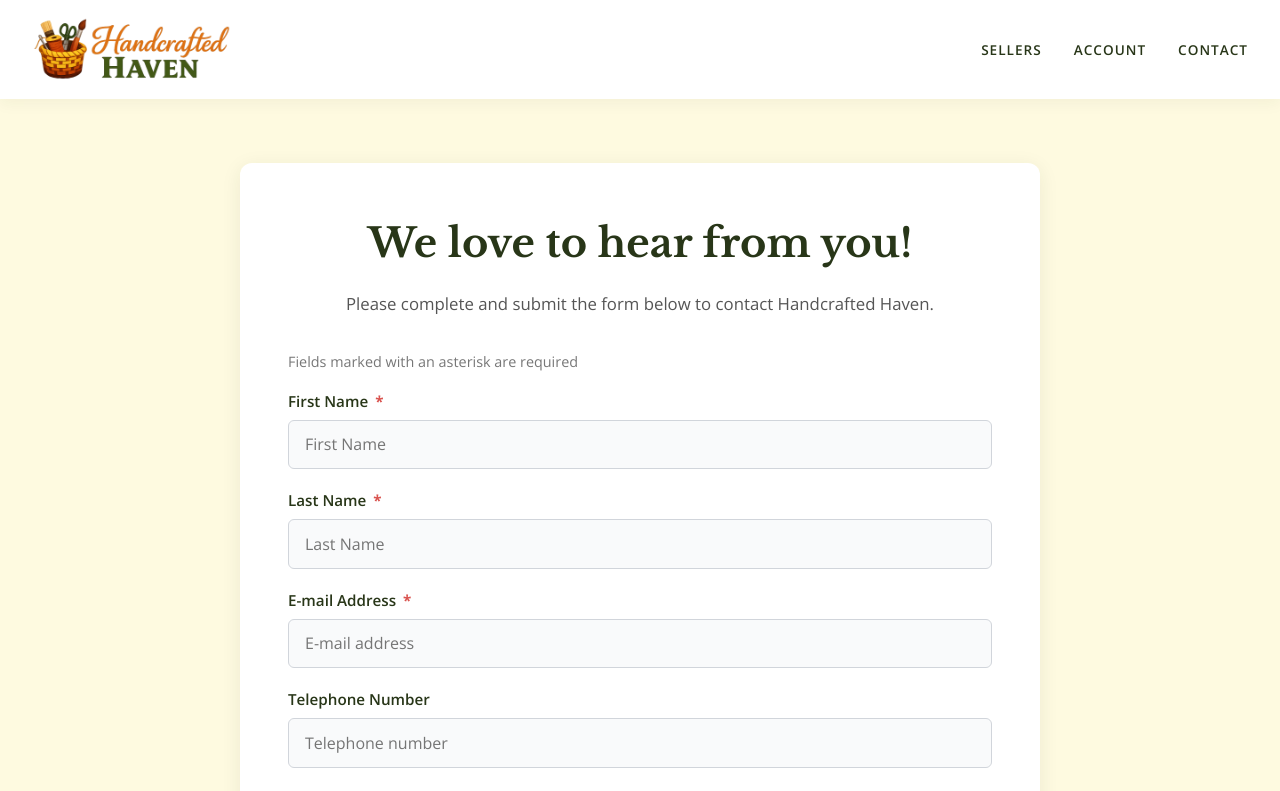
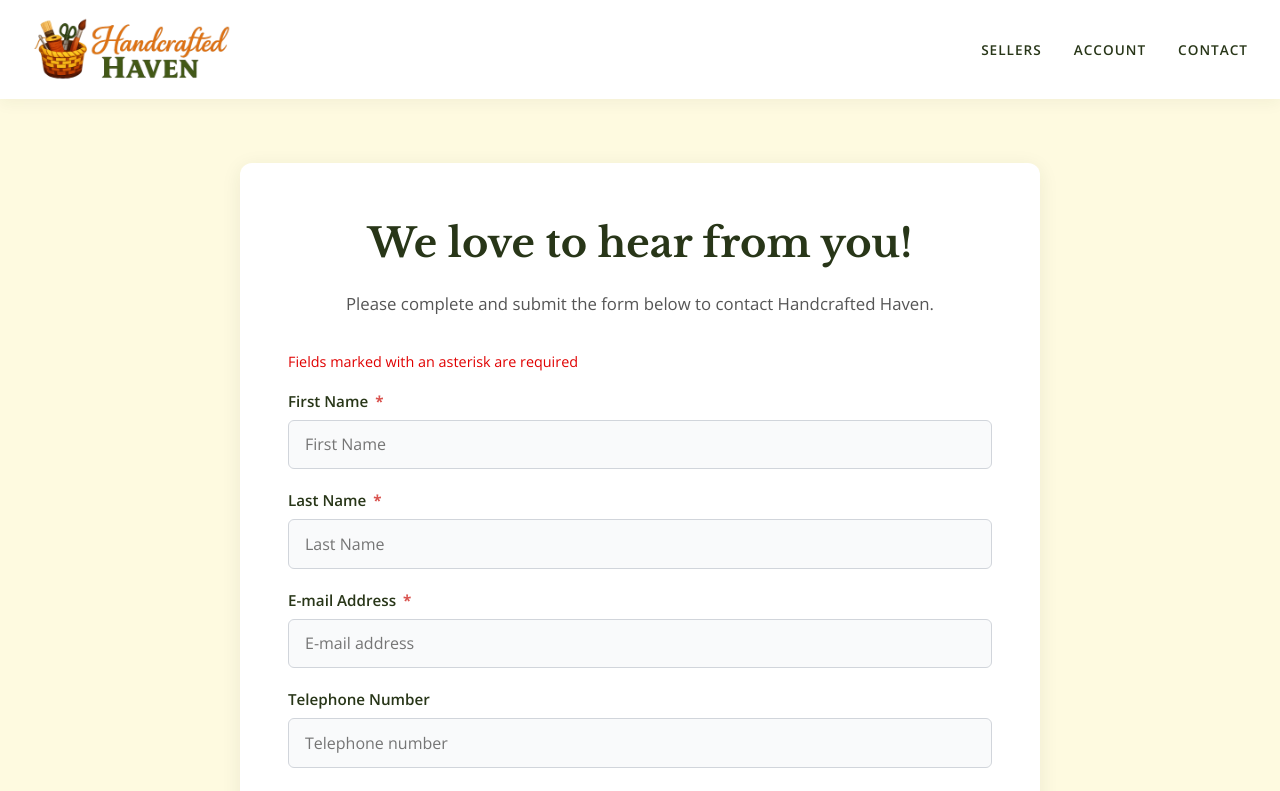
Before and after one commit to lcarlo23/wdd430-handcrafted-haven, a Next.js app: page /contact in a window 1280 px wide. Shown: the top 791 px of the page. Built offline with nearby package versions, Linux system fonts and the light colour scheme.

Commit message:
Improve accessibility on contact page

```diff
--- a/src/app/contact/contact.css
+++ b/src/app/contact/contact.css
@@ -31,7 +31,7 @@
 .contact-administrator-form + p,
 p:has(span[aria-label='required']) {
   font-size: 0.9rem;
-  color: #777;
+  color: #e00000;
   text-align: left;
   margin-bottom: 1rem;
 }
--- a/src/app/contact/page.tsx
+++ b/src/app/contact/page.tsx
@@ -9,10 +9,10 @@ export const metadata: Metadata = {
 
 export default function ContactPage() {
   return (
-    <div className="contact-page">
+    <main className="contact-page">
       <h1>We love to hear from you!</h1>
       <p>Please complete and submit the form below to contact Handcrafted Haven.</p>
       <ContactAdministratorForm />
-    </div>
+    </main>
   );
 }
--- a/src/components/ContactAdministratorForm.tsx
+++ b/src/components/ContactAdministratorForm.tsx
@@ -118,6 +118,7 @@ export default function ContactAdministratorForm() {
           Message <span aria-label="required">*</span>
         </label>
         <textarea
+          id="message"
           name="message"
           value={formData.message}
           onChange={handleChange}
--- a/src/components/navbar.tsx
+++ b/src/components/navbar.tsx
@@ -10,9 +10,9 @@ export default function NavBar() {
           <Image src="/logo.png" alt="Handcrafted Haven logo" width={200} height={67} />
         </div>
       </Link>
-      <div className="nav-links">
+      <nav className="nav-links">
         <NavLinks />
-      </div>
+      </nav>
     </div>
   );
 }
```
